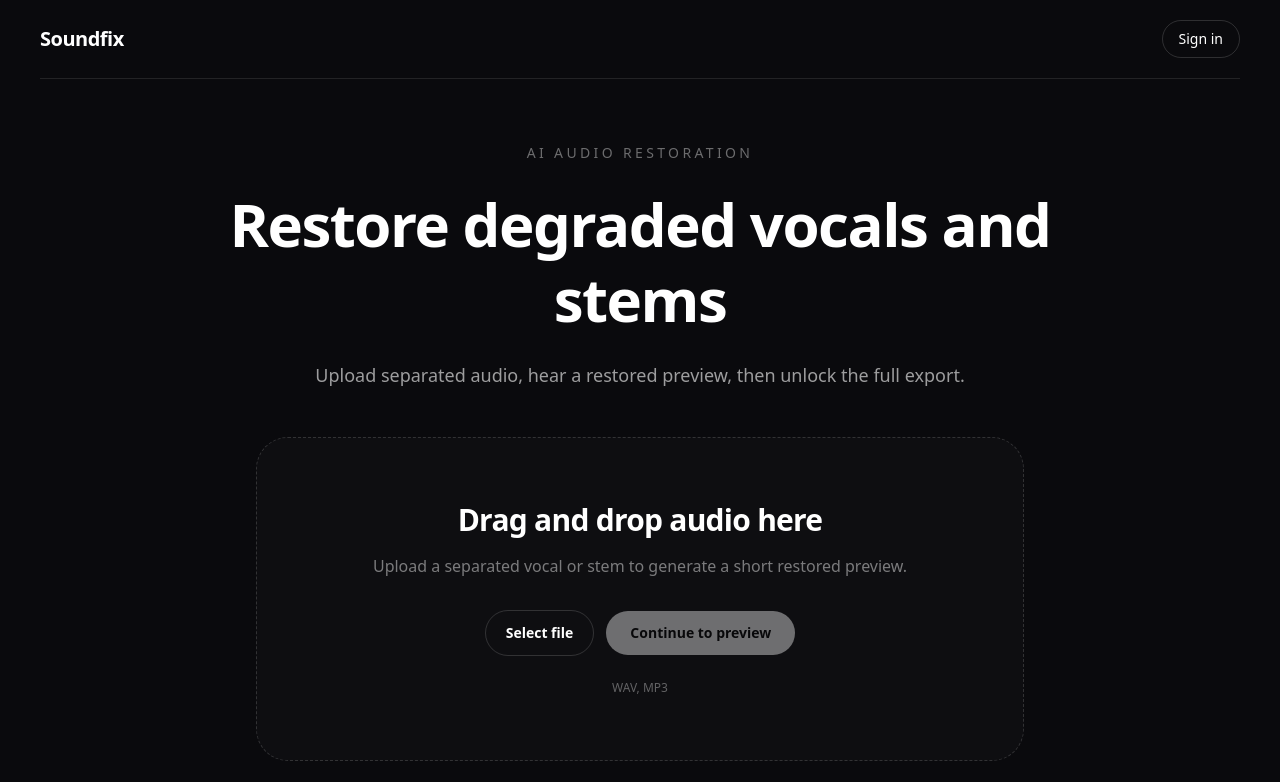
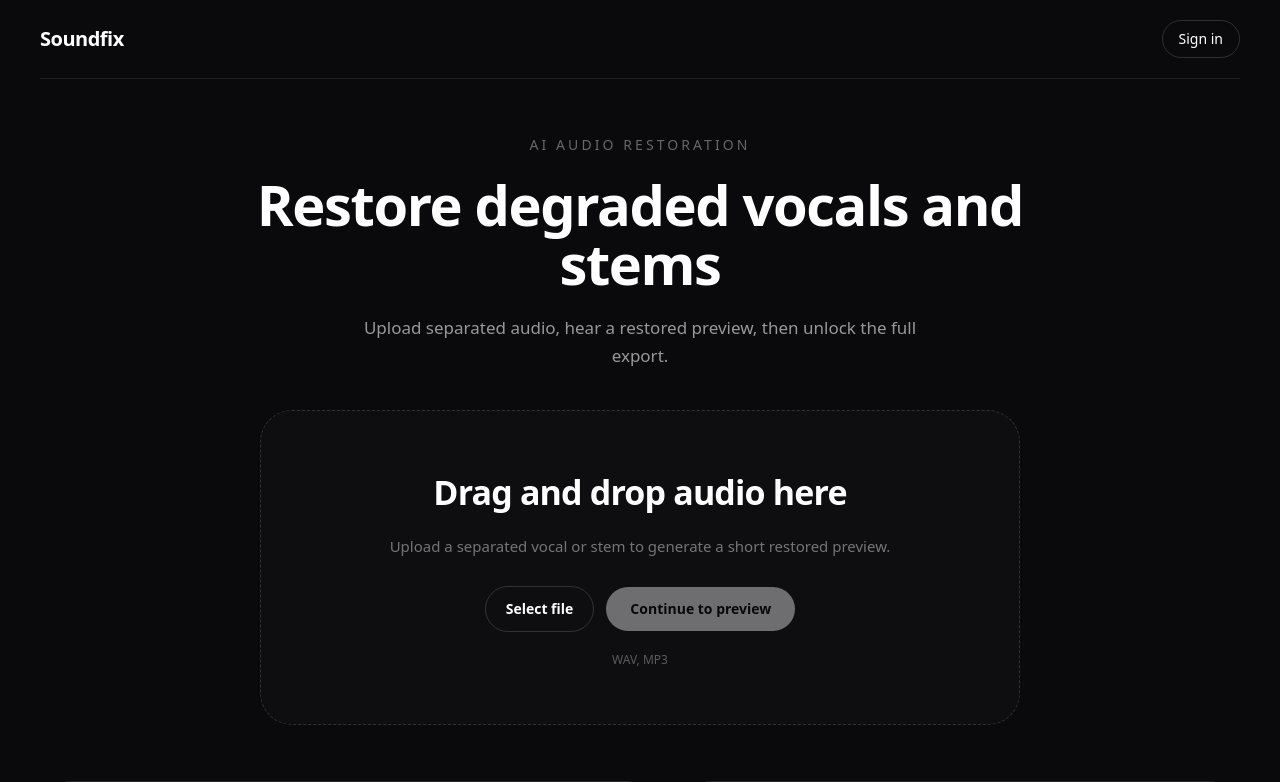
Before and after one commit to cocoro-sugiura/soundfix, a Next.js app in the folder frontend/: page / in a window 1280 px wide. Shown: the top 782 px of the page. Built offline with nearby package versions, Linux system fonts and the light colour scheme.

Commit message:
style: refine home hero spacing and typography for readability

```diff
--- a/frontend/app/page.tsx
+++ b/frontend/app/page.tsx
@@ -31,16 +31,16 @@
           </button>
         </header>
 
-        <section className="flex flex-1 flex-col items-center justify-center py-12 text-center lg:py-16">
-          <p className="text-sm font-medium uppercase tracking-[0.24em] text-white/40">
+        <section className="flex flex-1 flex-col items-center justify-center py-10 text-center lg:py-14">
+          <p className="text-sm font-medium uppercase tracking-[0.22em] text-white/38">
             AI Audio Restoration
           </p>
 
-          <h1 className="mt-6 max-w-4xl text-4xl font-semibold leading-tight tracking-tight text-white sm:text-5xl lg:text-6xl">
+          <h1 className="mt-5 max-w-3xl text-4xl font-semibold leading-[1.06] tracking-tight text-white sm:text-5xl lg:text-[56px]">
             Restore degraded vocals and stems
           </h1>
 
-          <p className="mt-6 max-w-2xl text-base leading-7 text-white/60 sm:text-lg">
+          <p className="mt-5 max-w-xl text-base leading-7 text-white/58 sm:text-[17px]">
             Upload separated audio, hear a restored preview, then unlock the full export.
           </p>
 
@@ -54,19 +54,19 @@
 
           <div
             onClick={handleSelectFile}
-            className="mt-12 flex w-full max-w-3xl cursor-pointer flex-col items-center rounded-[32px] border border-dashed border-white/15 bg-white/[0.02] px-6 py-14 transition hover:border-white/30 hover:bg-white/[0.04] sm:px-10 sm:py-16"
+            className="mt-10 flex w-full max-w-[760px] cursor-pointer flex-col items-center rounded-[32px] border border-dashed border-white/15 bg-white/[0.02] px-6 py-12 transition hover:border-white/30 hover:bg-white/[0.04] sm:px-10 sm:py-14"
           >
-            <p className="text-2xl font-semibold tracking-tight text-white sm:text-3xl">
+            <p className="text-[30px] font-semibold tracking-tight text-white sm:text-[34px]">
               {selectedFileName || "Drag and drop audio here"}
             </p>
 
-            <p className="mt-4 max-w-xl text-sm leading-6 text-white/45 sm:text-base">
+            <p className="mt-4 max-w-lg text-sm leading-6 text-white/42 sm:text-[15px]">
               {selectedFileName
                 ? "Your file is loaded and ready for preview."
                 : "Upload a separated vocal or stem to generate a short restored preview."}
             </p>
 
-            <div className="mt-8 flex flex-col gap-3 sm:flex-row sm:items-center">
+            <div className="mt-7 flex flex-col gap-3 sm:flex-row sm:items-center">
               <button
                 type="button"
                 onClick={(event) => {
@@ -87,7 +87,7 @@
               </button>
             </div>
 
-            <p className="mt-6 text-xs text-white/35">WAV, MP3</p>
+            <p className="mt-5 text-xs text-white/32">WAV, MP3</p>
           </div>
         </section>
 
```
